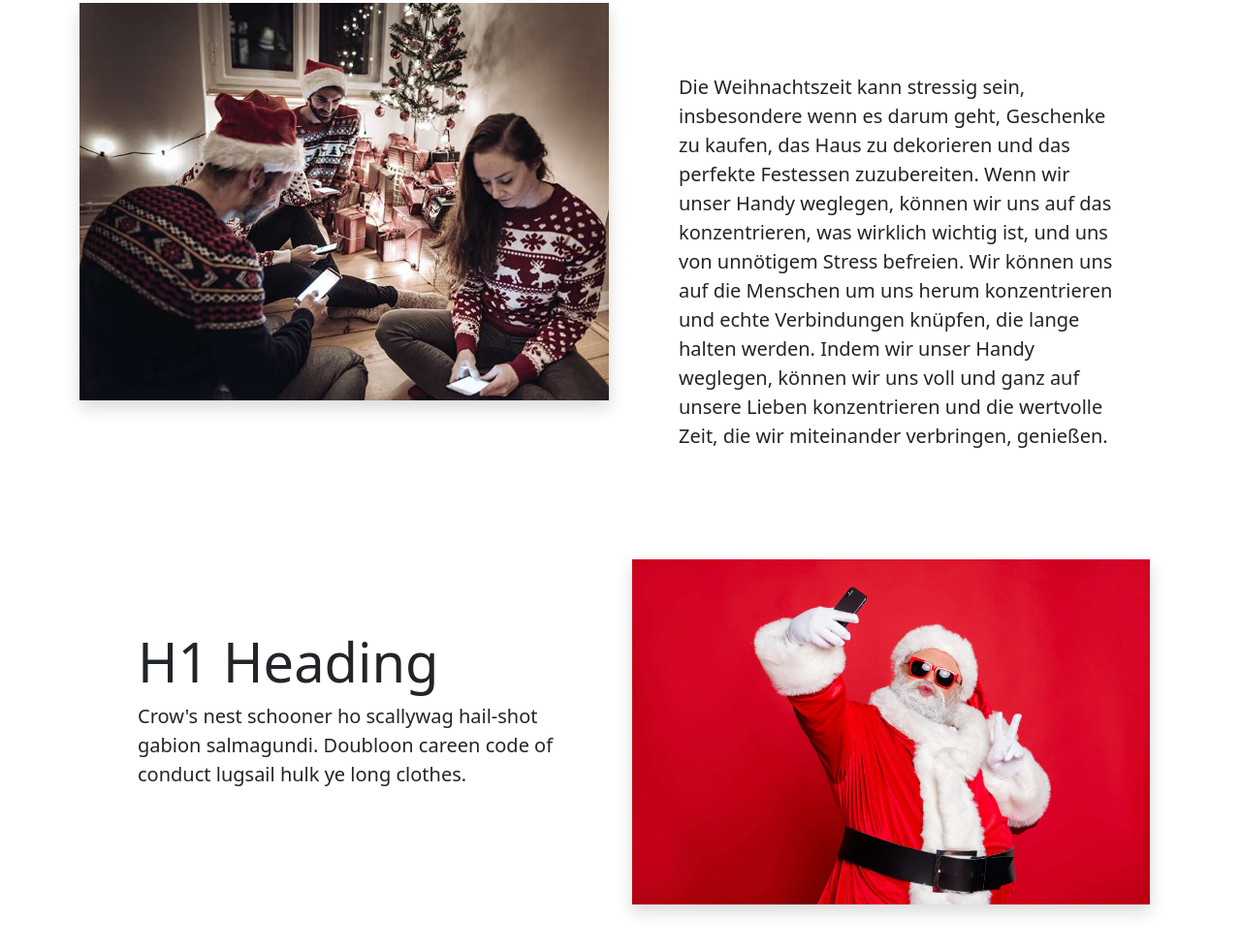
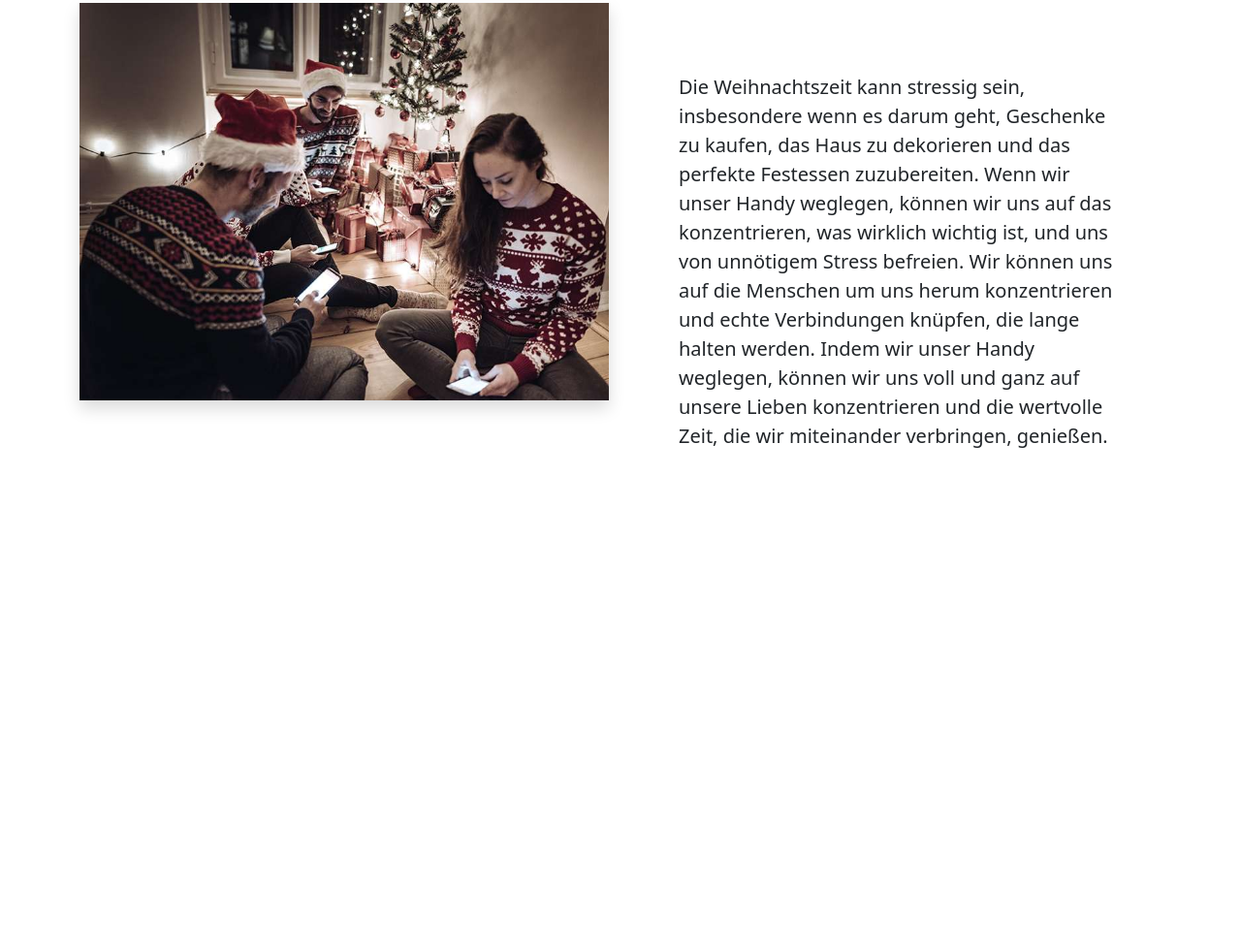
Before and after one commit to N1K0LAAAA/N1K0LAAAA.github.io, a plain HTML site: page index.html in a window 1280 px wide. Shown: the part 1271-2252 px from the top of the page at 97% size. After the commit the page ends 1848 px from the top, so only its background shows below. Drawn offline with nearby package versions, Linux system fonts and the light colour scheme.

Commit message:
Initial commit

```diff
--- a/index.html
+++ b/index.html
@@ -53,20 +53,6 @@
         </div>
       </div>
     </div>
-    <div class="container my-5">
-      <div class="row">
-        <div class="col-lg-6">
-          <div class="p-5 mt-4">
-            <h1 class="display-4">H1 Heading</h1>
-            <p class="lead">Crow's nest schooner ho scallywag hail-shot gabion salmagundi. Doubloon careen code of
-              conduct lugsail hulk ye long clothes. </p>
-          </div>
-        </div>
-        <div class="col-lg-6">
-          <img class="w-100 shadow"
-            src="Bilder/csm_weihnachten-weihnachtsmann-weihnachtsfest-change-magazin_669ed5fb4e.jpg"/>
-        </div>
-      </div>
     </div>
   </div>
 
```
